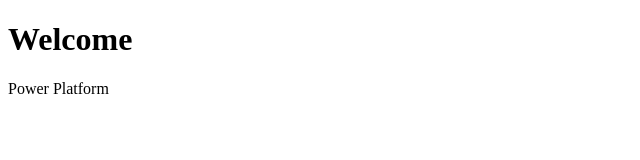
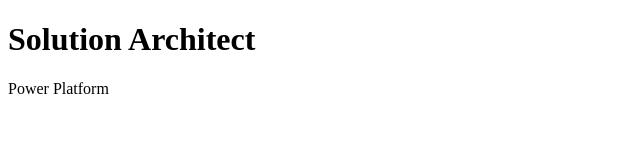
Before and after one commit to AgusGiven/PowerPlatform, a plain HTML site: page index.htm in a window 1280 px wide. Shown: the whole page, without its empty margins (0-640 px from the left). Drawn offline with Linux system fonts and the light colour scheme.

Commit message:
Update index.htm

```diff
--- a/index.htm
+++ b/index.htm
@@ -2,7 +2,7 @@
 <html>
 <body>
 
-<h1>Welcome</h1>
+<h1>Solution Architect</h1>
 <p>Power Platform</p>
 
 </body>
```
